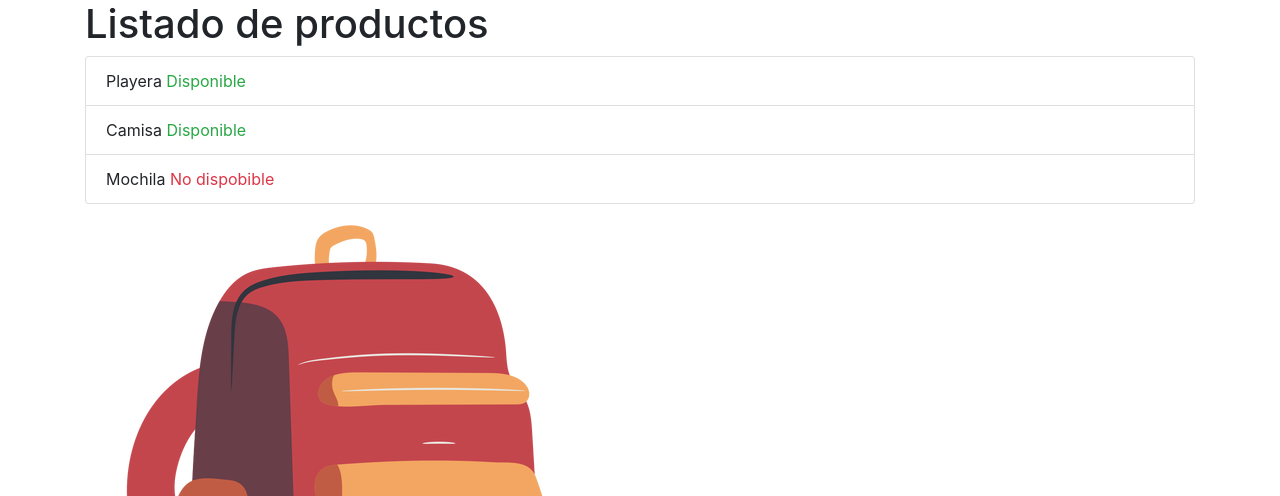
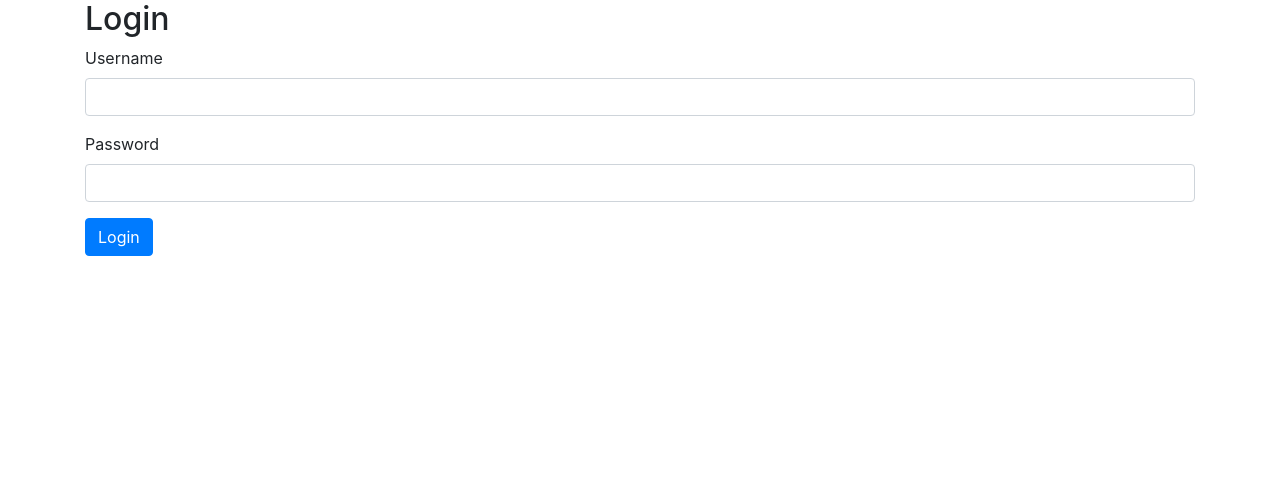
Before and after one commit to FrancisVillalba/facilito_store, a Django app: page / in a window 1280 px wide. Shown: the top 496 px of the page. Run offline with Django 3.2, Linux system fonts and the light colour scheme; some libraries are stand-ins or nearby versions.

Commit message:
login y logout

```diff
--- a/facilito_store/facilito_store/urls.py
+++ b/facilito_store/facilito_store/urls.py
@@ -1,12 +1,12 @@
 from django.conf import settings
 from django.contrib import admin
 from django.urls import path
-from django.conf.urls.static import static
 
-from facilito_store.views import index
+from facilito_store.views import index,login_vw,logout_vw
 
 urlpatterns = [
     path('admin/', admin.site.urls),
-    path('', index, name='vw-index'),
-    path('principal', index, name='vw-principal'),
+    path('', login_vw, name='vw-login'),
+    path('logout', logout_vw, name='vw-logout'),
+    path('index', index, name='vw-index'),
 ]
--- a/facilito_store/facilito_store/views.py
+++ b/facilito_store/facilito_store/views.py
@@ -1,6 +1,31 @@
-from django.http import HttpResponse
 from django.shortcuts import render
+from django.contrib.auth import authenticate, login, logout
+from django.shortcuts import redirect
+from django.contrib import messages
 
+def login_vw(request):
+    if request.method == 'POST':
+        username = request.POST.get('username')
+        password = request.POST.get('password')
+
+        user = authenticate(username=username, password=password)
+        if user:
+            login(request, user)
+            messages.success(request, 'Bienvenido {}'.format(user.username))
+            return redirect('vw-index')
+        else:
+            messages.error(request, 'Usuario o contraseña no validos')
+
+
+    return render( request,"users/login.html", {
+
+    })
+
+def logout_vw(request):
+    logout(request)
+
+    messages.success(request, 'Sessión cerrada')
+    return redirect('vw-login')
 
 def index(request):
     return render(
@@ -14,5 +39,5 @@ def index(request):
                 {"title": "Camisa", "price": 7, "stock": True},
                 {"title": "Mochila", "price": 20, "stock": False}
             ],
-        },
+        }
     )
--- a/facilito_store/templates/index.html
+++ b/facilito_store/templates/index.html
@@ -13,6 +13,14 @@
   </head>
   <body>
     <div class="container">
+      {% if messages %}
+        {% for message in messages %}
+          <div class="alert {% if message.tags == 'success' %}alert-success{% else %}alert-danger{% endif %}">
+            <button type="button" class="close" data-dismiss="alert">X</button>
+            {{ message }}
+          </div>
+        {% endfor %}
+      {% endif %}
       <div class="row">
         <div class="col">
           <h1>{{message}}</h1>
--- /dev/null
+++ b/facilito_store/templates/users/login.html
@@ -0,0 +1,47 @@
+{% load static %}
+<html lang="en">
+  <head>
+    <meta charset="UTF-8" />
+    <meta name="viewport" content="width=device-width, initial-scale=1.0" />
+    <title>Login</title>
+
+    <link rel="stylesheet" type="text/css" href="{% static 'css/bootstrap.min.css' %}"/>
+  </head>
+  <body>
+    <div class="container">
+      {% if messages %}
+        {% for message in messages %}
+          <div class="alert {% if message.tags == 'success' %}alert-success{% else %}alert-danger{% endif %}">
+            <button type="button" class="close" data-dismiss="alert">X</button>
+            {{ message }}
+          </div>
+        {% endfor %}
+      {% endif %}
+      <div class="row">
+        <div class="col">
+         <h2>Login</h2>
+         <form method="post">
+
+          {% csrf_token %}
+
+            <div class="form-group">
+                <label for="username">Username</label>
+                <input type="text" name="username" class="form-control">
+
+            </div>
+            <div class="form-group">
+                <label for="password">Password</label>
+                <input type="password" name="password" class="form-control">
+
+            </div>
+            <button type="submit" class="btn btn-primary">Login</button>
+         </form>
+        </div>
+      </div>
+    </div>
+  </body>
+</html>
+<script src="{% static 'js/jquery-3.3.1.js'%}"></script>
+<script src="{% static 'js/bootstrap.min.js'%}"></script>
+<script src="{% static 'js/popper.min.js'%}"></script>
+<!-- <script src="{% static 'js/main.js'%}"></script> -->
```
Also changed, not shown: facilito_store/db.sqlite3.
